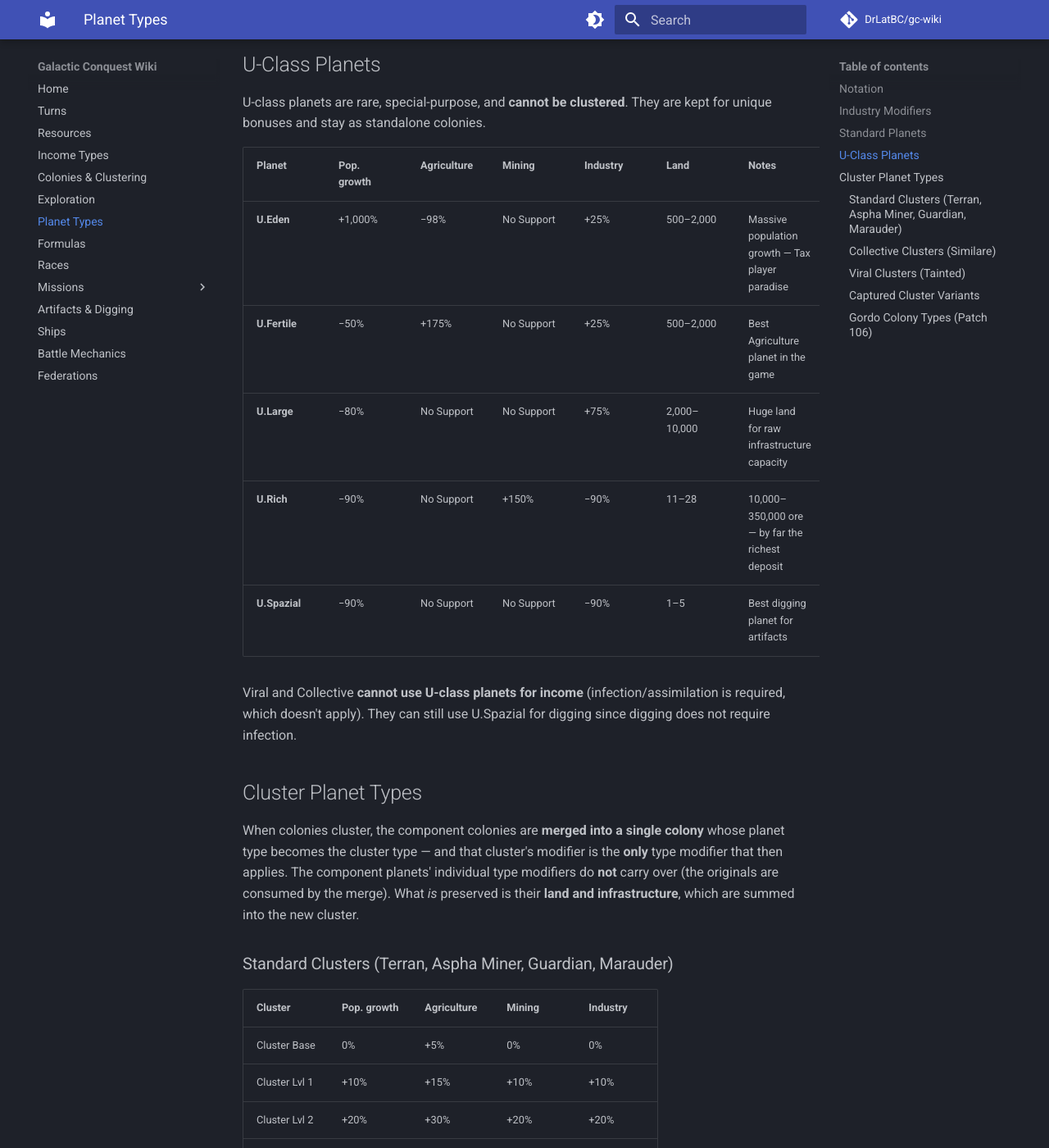
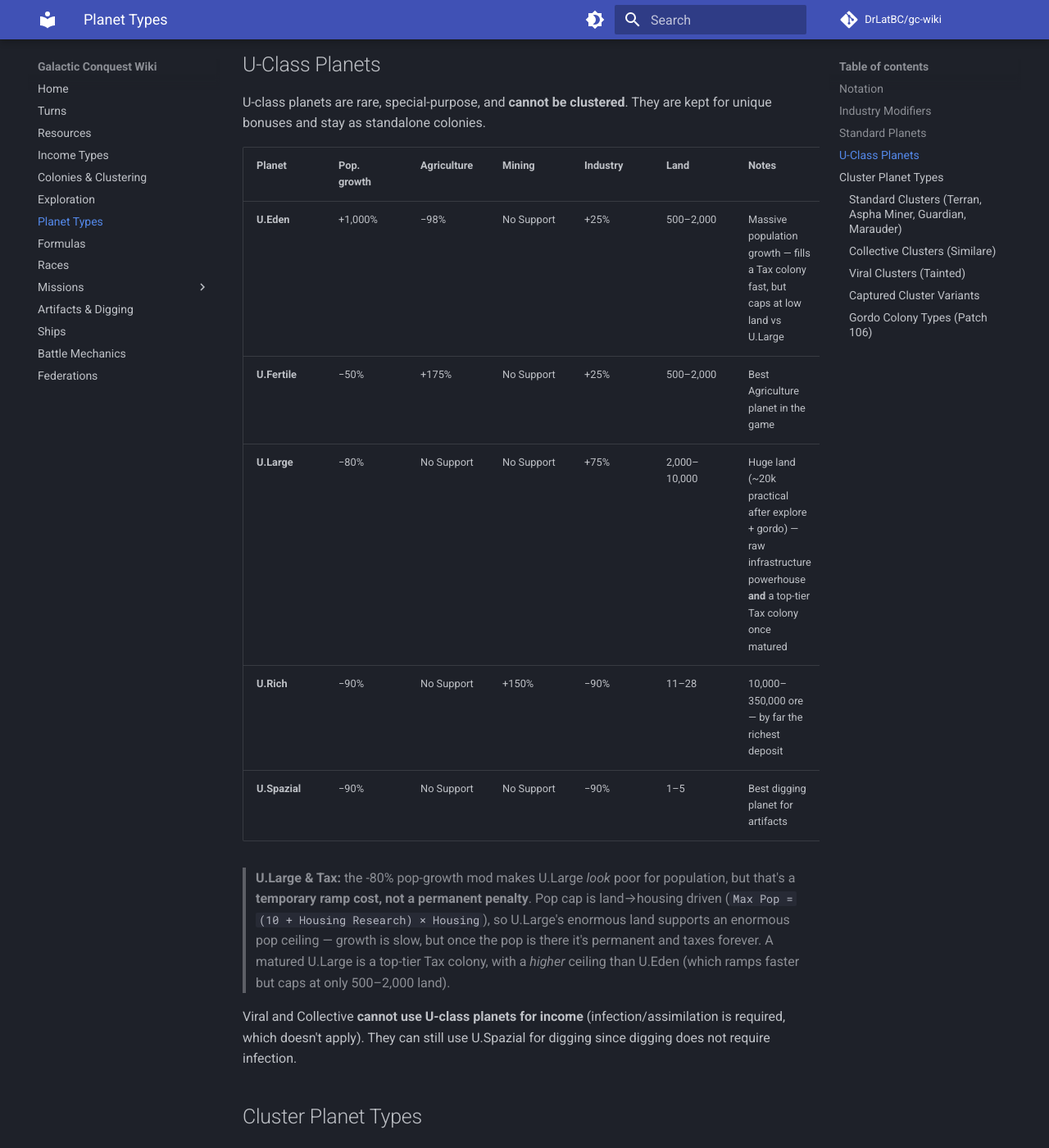
Before and after one commit to DrLatBC/gc-wiki, an MkDocs documentation site: the page built from docs/planets.md, in a window 1280 px wide and 1400 px high, scrolled down 2137 px. Shown: the whole window at 82% size. Built offline with MkDocs 1.6.1 and Material for MkDocs 9.7.7, drawn with Linux system fonts in a browser that asks for light colours; comment, search, counter and statistics services are not loaded.

Commit message:
Document U.Large tax role, dummies/fill-fleet, and "engage" battle-log term
- planets.md / colonies.md: credit U.Large as a top-tier Tax colony (the
  -80% pop-growth mod is a temporary ramp, not a permanent penalty; huge land =
  huge pop ceiling that taxes forever); note ~20k practical land ceiling after
  explore + gordo; reword U.Eden to reflect its lower land cap
- battle-mechanics.md: note that "engage" in the battle log = return fire;
  add "Always send 10 stacks (dummies)" tactic under Flanking
- ships.md: add Fill Fleet section (bulk-build dummies for the 10 stacks)

Co-Authored-By: Claude Opus 4.8 <noreply@anthropic.com>

```diff
--- a/docs/planets.md
+++ b/docs/planets.md
@@ -53,11 +53,13 @@ U-class planets are rare, special-purpose, and **cannot be clustered**. They are
 
 | Planet | Pop. growth | Agriculture | Mining | Industry | Land | Notes |
 |---|---|---|---|---|---|---|
-| **U.Eden** | +1,000% | −98% | No Support | +25% | 500–2,000 | Massive population growth — Tax player paradise |
+| **U.Eden** | +1,000% | −98% | No Support | +25% | 500–2,000 | Massive population growth — fills a Tax colony fast, but caps at low land vs U.Large |
 | **U.Fertile** | −50% | +175% | No Support | +25% | 500–2,000 | Best Agriculture planet in the game |
-| **U.Large** | −80% | No Support | No Support | +75% | 2,000–10,000 | Huge land for raw infrastructure capacity |
+| **U.Large** | −80% | No Support | No Support | +75% | 2,000–10,000 | Huge land (~20k practical after explore + gordo) — raw infrastructure powerhouse **and** a top-tier Tax colony once matured |
 | **U.Rich** | −90% | No Support | +150% | −90% | 11–28 | 10,000–350,000 ore — by far the richest deposit |
 | **U.Spazial** | −90% | No Support | No Support | −90% | 1–5 | Best digging planet for artifacts |
+
+> **U.Large & Tax:** the -80% pop-growth mod makes U.Large *look* poor for population, but that's a **temporary ramp cost, not a permanent penalty**. Pop cap is land→housing driven (`Max Pop = (10 + Housing Research) × Housing`), so U.Large's enormous land supports an enormous pop ceiling — growth is slow, but once the pop is there it's permanent and taxes forever. A matured U.Large is a top-tier Tax colony, with a *higher* ceiling than U.Eden (which ramps faster but caps at only 500–2,000 land).
 
 Viral and Collective **cannot use U-class planets for income** (infection/assimilation is required, which doesn't apply). They can still use U.Spazial for digging since digging does not require infection.
 
```
Also changed, not shown: docs/battle-mechanics.md (+8 -0 lines), docs/colonies.md (+1 -1 lines), docs/ships.md (+4 -0 lines).
